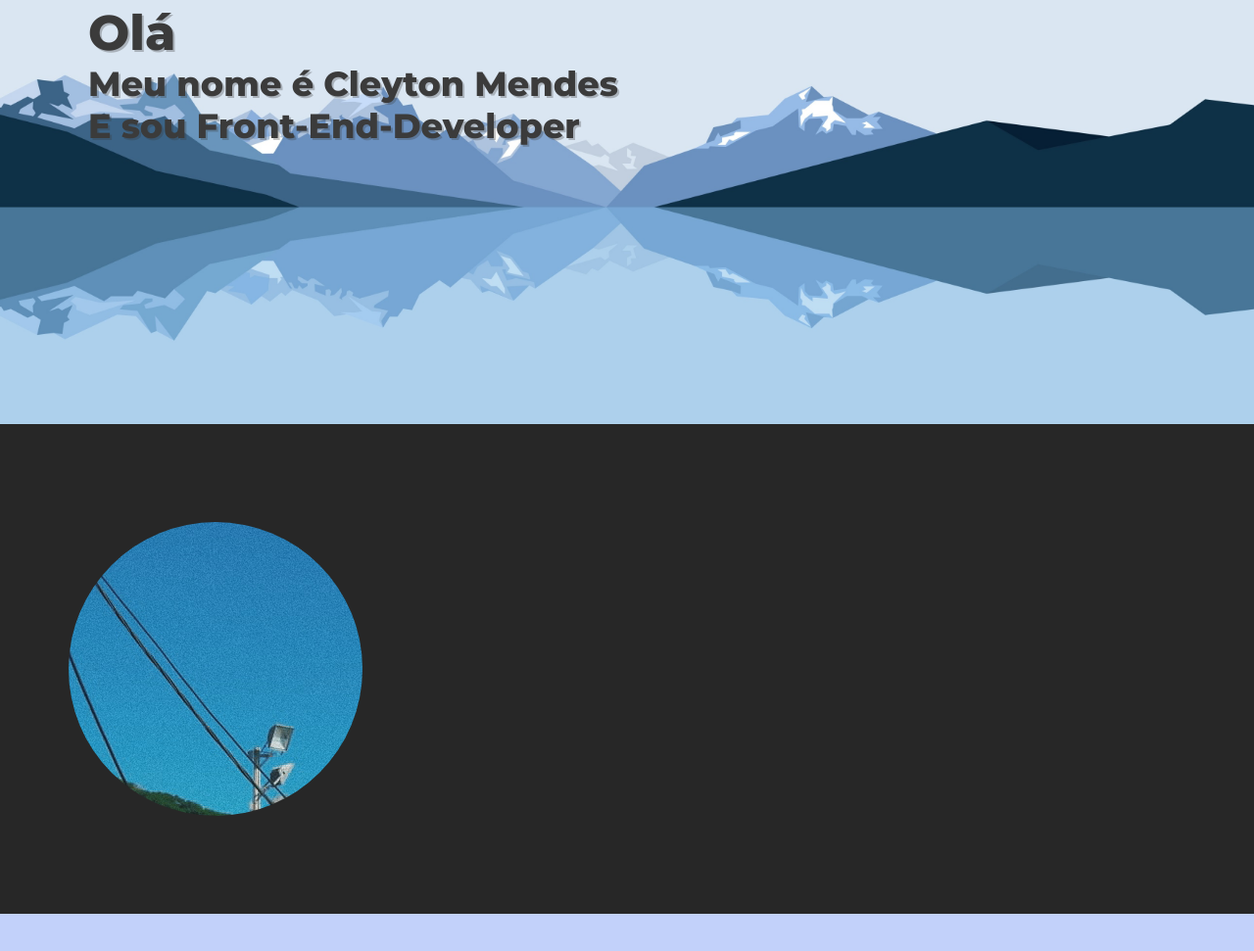
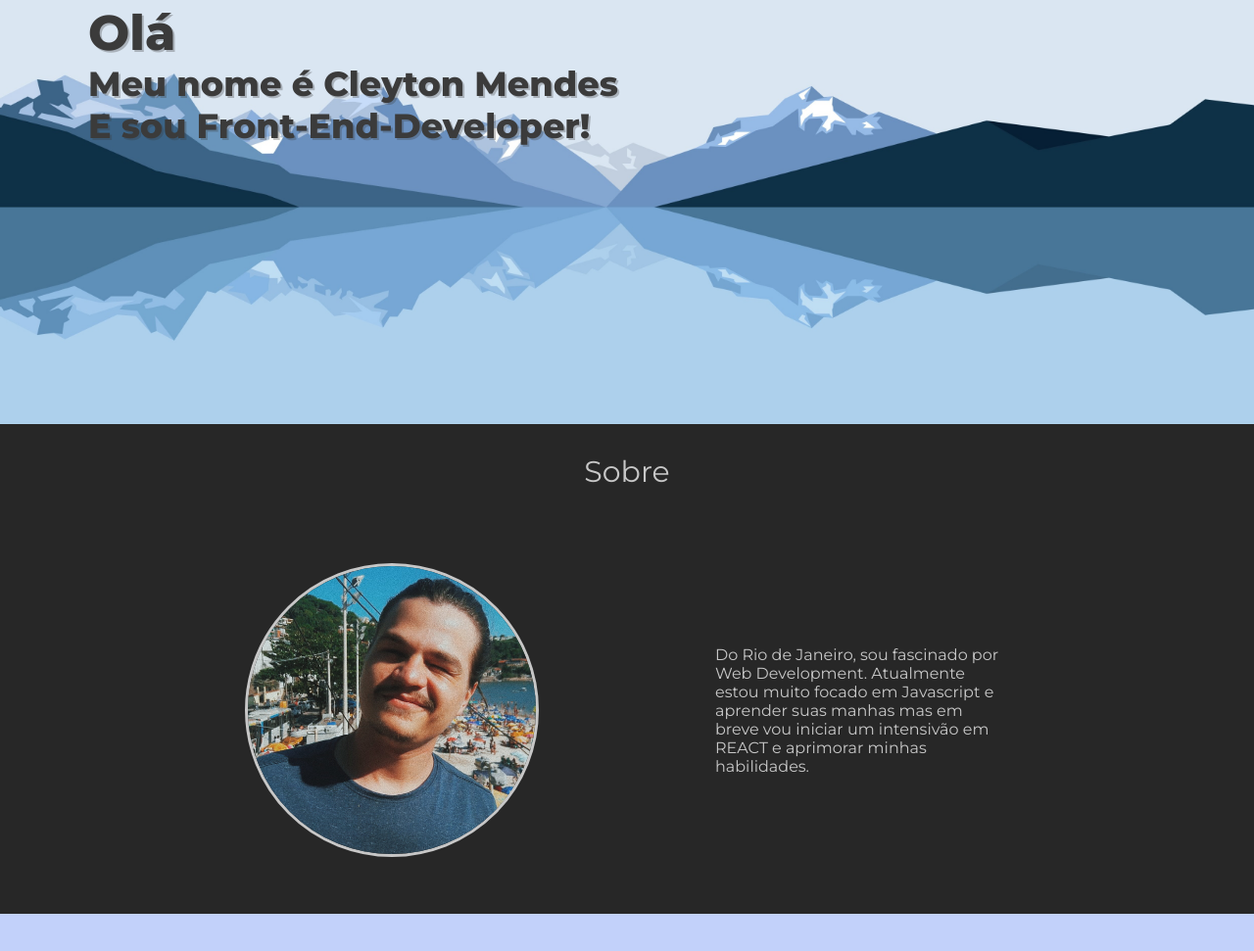
Before and after one commit to cleytonmendest/cleytonm, a plain HTML site: page index.html in a window 1280 px wide. Shown: the part 367-1338 px from the top of the page at 98% size. Drawn offline with Linux system fonts and the light colour scheme.

Commit message:
Atualização site 03/06 4am

```diff
--- a/assets/css/style.css
+++ b/assets/css/style.css
@@ -71,7 +71,6 @@ main{
     background-size: cover;
     background-attachment: fixed;
     display: flex;
-    align-items: center;
 }
 
 .text{
@@ -94,21 +93,42 @@ main{
 .about{
     height: 500px;
     background-color: rgb(39, 39, 39);
+}
+.about h4{
+    color: rgb(199,199,199);
+    text-align: center;
+    padding-top: 30px;
+    font-weight: 400;
+    font-size: 30px;
+}
+.about-img{
+    max-width: 1140px;
+    height: 450px;
+    margin: auto;
     display: flex;
     align-items: center;
+    justify-content: space-evenly;
 }
 
-.about-img{
-    width: 1140px;
-    margin: auto;
+.about-text p{
+    color:rgb(199, 199, 199);
+    width: 300px;
+    height: 80%;
+    text-align: start;
 }
 
-.img .img-circle{
+.img-circle{
     width: 300px;
     height: 300px;
     overflow: hidden;
     border-radius: 50%;
+    display: flex;
+    align-items: center;
+    border: 3px solid rgb(199, 199, 199);
+}
 
+.img-circle img{
+    width: 300px;
 }
 
 
--- a/index.html
+++ b/index.html
@@ -31,15 +31,17 @@
             <div class="text">
                 <h1>Olá</h1>
                 <h3>Meu nome é Cleyton Mendes</h3>
-                <h3>E sou Front-End-Developer</h3>
+                <h3>E sou Front-End-Developer!</h3>
             </div>
         </section>
         <section class="about">
+            <h4>Sobre</h4>
             <div class="about-img">
-                <div class="img">
-                    <div class="img-circle">
-                        <img src="assets/img/eumesmo.jpeg" alt="Cleyton Mendes">
-                    </div>
+                <div class="img-circle">
+                    <img src="assets/img/eumesmo.jpeg" alt="Cleyton Mendes">
+                </div>
+                <div class="about-text">
+                    <p>Do Rio de Janeiro, sou fascinado por Web Development. Atualmente estou muito focado em Javascript e aprender suas manhas mas em breve vou iniciar um intensivão em REACT e aprimorar minhas habilidades.</p>
                 </div>
             </div>
         </section>
```
Also changed, not shown: 1 other file.
